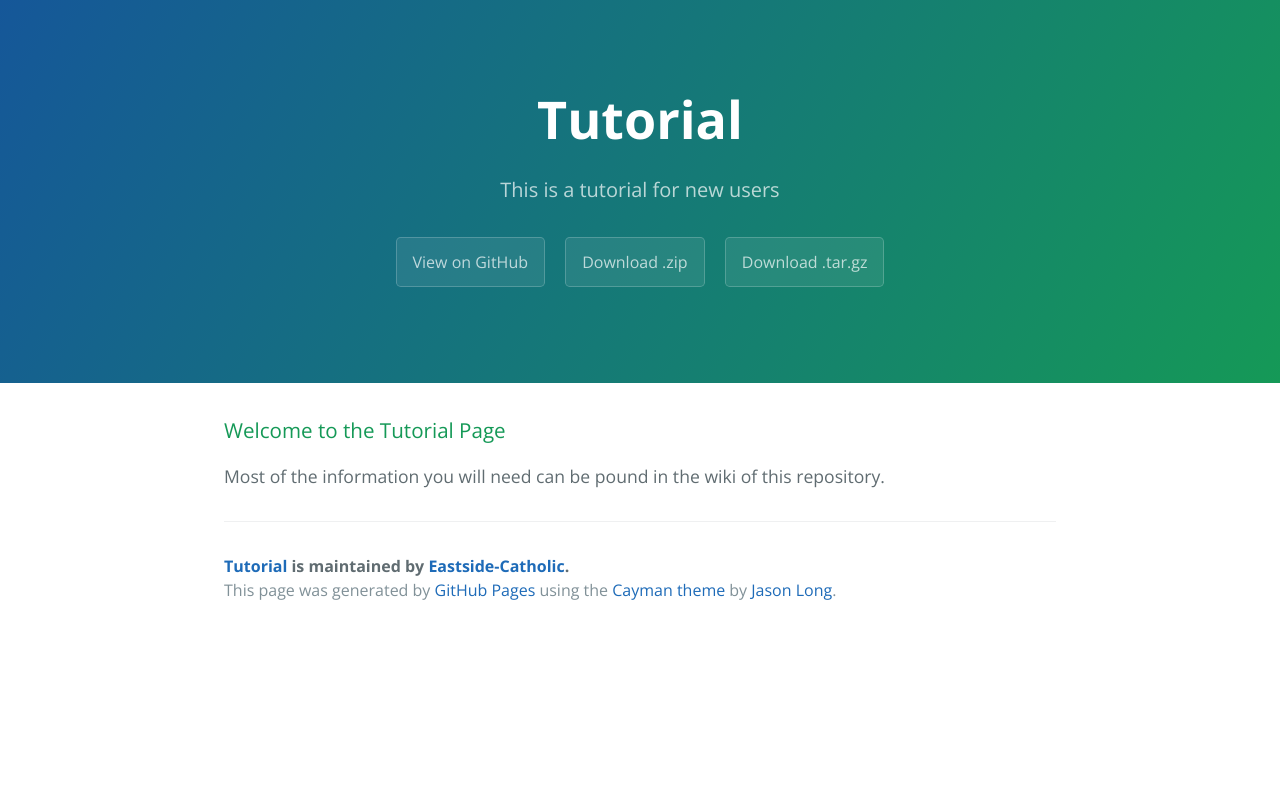
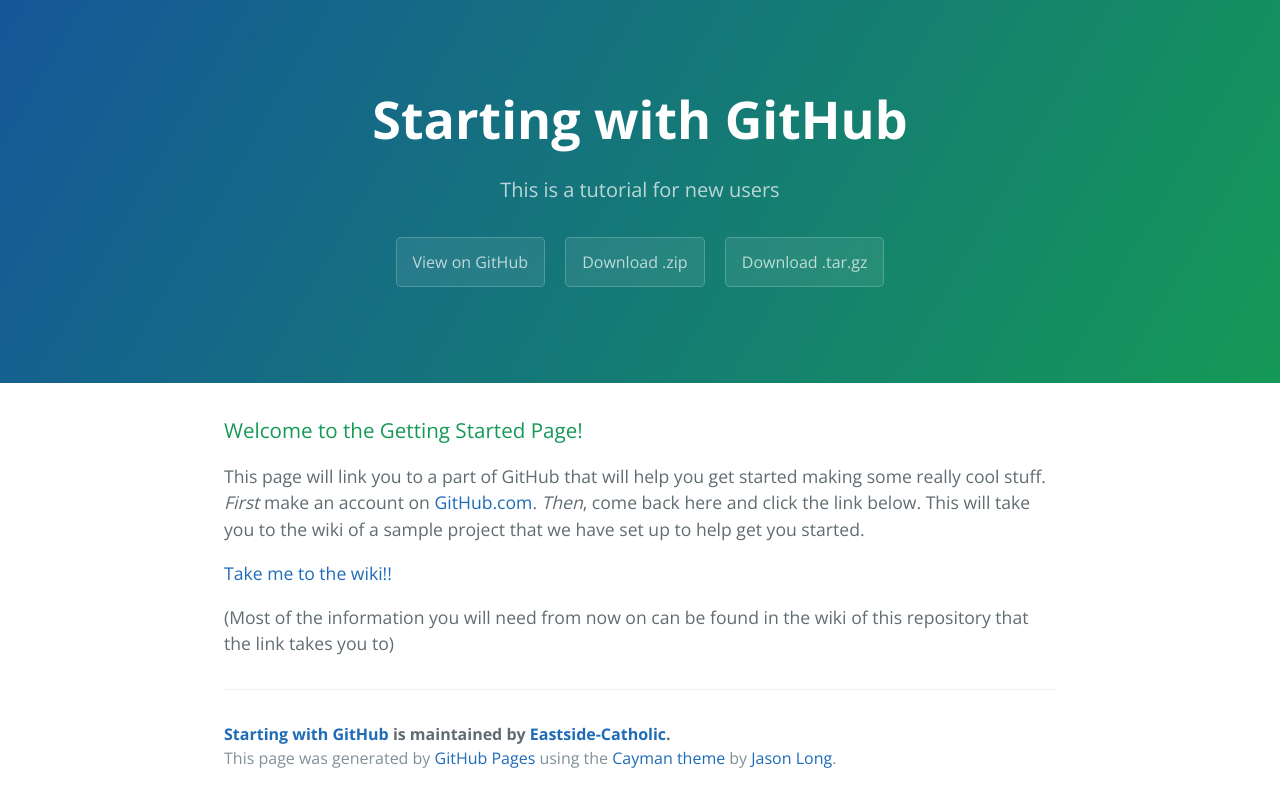
Before and after one commit to Eastside-Catholic/Tutorial, a plain HTML site: page index.html in a window 1280 px wide. Drawn offline with nearby package versions, Linux system fonts and the light colour scheme.

```diff
--- a/index.html
+++ b/index.html
@@ -2,7 +2,7 @@
 <html lang="en-us">
   <head>
     <meta charset="UTF-8">
-    <title>Tutorial by Eastside-Catholic</title>
+    <title>Starting with GitHub by Eastside-Catholic</title>
     <meta name="viewport" content="width=device-width, initial-scale=1">
     <link rel="stylesheet" type="text/css" href="stylesheets/normalize.css" media="screen">
     <link href='https://fonts.googleapis.com/css?family=Open+Sans:400,700' rel='stylesheet' type='text/css'>
@@ -11,7 +11,7 @@
   </head>
   <body>
     <section class="page-header">
-      <h1 class="project-name">Tutorial</h1>
+      <h1 class="project-name">Starting with GitHub</h1>
       <h2 class="project-tagline">This is a tutorial for new users</h2>
       <a href="https://github.com/Eastside-Catholic/Tutorial" class="btn">View on GitHub</a>
       <a href="https://github.com/Eastside-Catholic/Tutorial/zipball/master" class="btn">Download .zip</a>
@@ -20,12 +20,18 @@
 
     <section class="main-content">
       <h3>
-<a id="welcome-to-the-tutorial-page" class="anchor" href="#welcome-to-the-tutorial-page" aria-hidden="true"><span class="octicon octicon-link"></span></a>Welcome to the Tutorial Page</h3>
+<a id="welcome-to-the-getting-started-page" class="anchor" href="#welcome-to-the-getting-started-page" aria-hidden="true"><span class="octicon octicon-link"></span></a>Welcome to the Getting Started Page!</h3>
 
-<p>Most of the information you will need can be pound in the wiki of this repository.</p>
+<p>This page will link you to a part of GitHub that will help you get started making some really cool stuff.
+<em>First</em> make an account on <a href="https://github.com">GitHub.com</a>.
+<em>Then</em>, come back here and click the link below. This will take you to the wiki of a sample project that we have set up to help get you started.</p>
+
+<p><a href="https://github.com/Eastside-Catholic/Tutorial/wiki">Take me to the wiki!!</a></p>
+
+<p>(Most of the information you will need from now on can be found in the wiki of this repository that the link takes you to)</p>
 
       <footer class="site-footer">
-        <span class="site-footer-owner"><a href="https://github.com/Eastside-Catholic/Tutorial">Tutorial</a> is maintained by <a href="https://github.com/Eastside-Catholic">Eastside-Catholic</a>.</span>
+        <span class="site-footer-owner"><a href="https://github.com/Eastside-Catholic/Tutorial">Starting with GitHub</a> is maintained by <a href="https://github.com/Eastside-Catholic">Eastside-Catholic</a>.</span>
 
         <span class="site-footer-credits">This page was generated by <a href="https://pages.github.com">GitHub Pages</a> using the <a href="https://github.com/jasonlong/cayman-theme">Cayman theme</a> by <a href="https://twitter.com/jasonlong">Jason Long</a>.</span>
       </footer>
--- a/params.json
+++ b/params.json
@@ -1 +1 @@
-{"name":"Tutorial","tagline":"This is a tutorial for new users","body":"### Welcome to the Tutorial Page\r\n\r\nMost of the information you will need can be pound in the wiki of this repository.\r\n","google":"","note":"Don't delete this file! It's used internally to help with page regeneration."}
+{"name":"Starting with GitHub","tagline":"This is a tutorial for new users","body":"### Welcome to the Getting Started Page!\r\n\r\nThis page will link you to a part of GitHub that will help you get started making some really cool stuff.\r\n*First* make an account on [GitHub.com](https://github.com).\r\n*Then*, come back here and click the link below. This will take you to the wiki of a sample project that we have set up to help get you started.\r\n\r\n[Take me to the wiki!!](https://github.com/Eastside-Catholic/Tutorial/wiki)\r\n\r\n(Most of the information you will need from now on can be found in the wiki of this repository that the link takes you to)\r\n","google":"","note":"Don't delete this file! It's used internally to help with page regeneration."}
```
